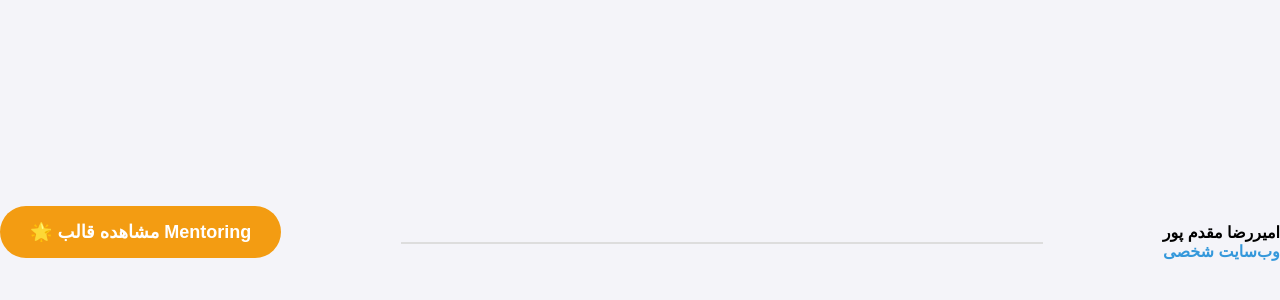
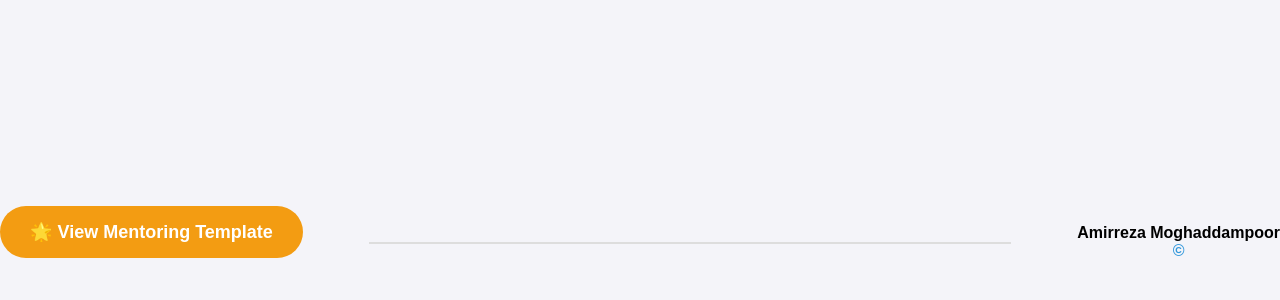
Before and after one commit to amrmrp/am-dev.ir, a website: page tem.html in a window 1280 px wide. Shown: the part 168-468 px from the top of the page. Drawn offline with Linux system fonts and the light colour scheme.

Commit message:
Update tem.html

```diff
--- a/tem.html
+++ b/tem.html
@@ -3,7 +3,7 @@
 <head>
     <meta charset="UTF-8">
     <meta name="viewport" content="width=device-width, initial-scale=1.0">
-    <title>نمایش قالب Mentoring</title>
+    <title>View Mentoring Template</title>
     <style>
         /* استایل کلی صفحه */
         body {
@@ -63,7 +63,7 @@
 
     <!-- لینک مارک دان -->
     <a href="https://html.designesia.ir/mentoring/" target="_blank" class="badge">
-        🌟 مشاهده قالب Mentoring
+        🌟 View Mentoring Template
     </a>
 
     <!-- خط جدا کننده -->
@@ -71,8 +71,8 @@
 
     <!-- اطلاعات شخصی -->
     <div class="info">
-        <strong>امیررضا مقدم پور</strong><br>
-        <a href="https://am-dev.ir" target="_blank">وب‌سایت شخصی</a>
+        <strong>Amirreza Moghaddampoor</strong><br>
+        <a href="https://am-dev.ir" target="_blank">©</a>
     </div>
 
 </body>
```
